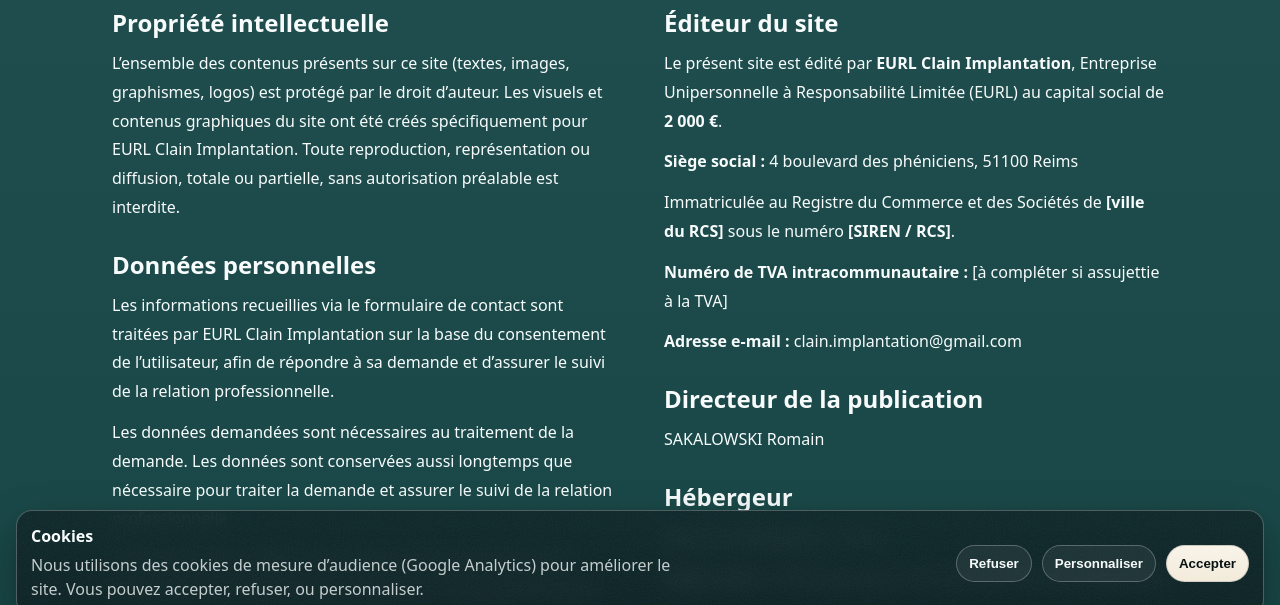
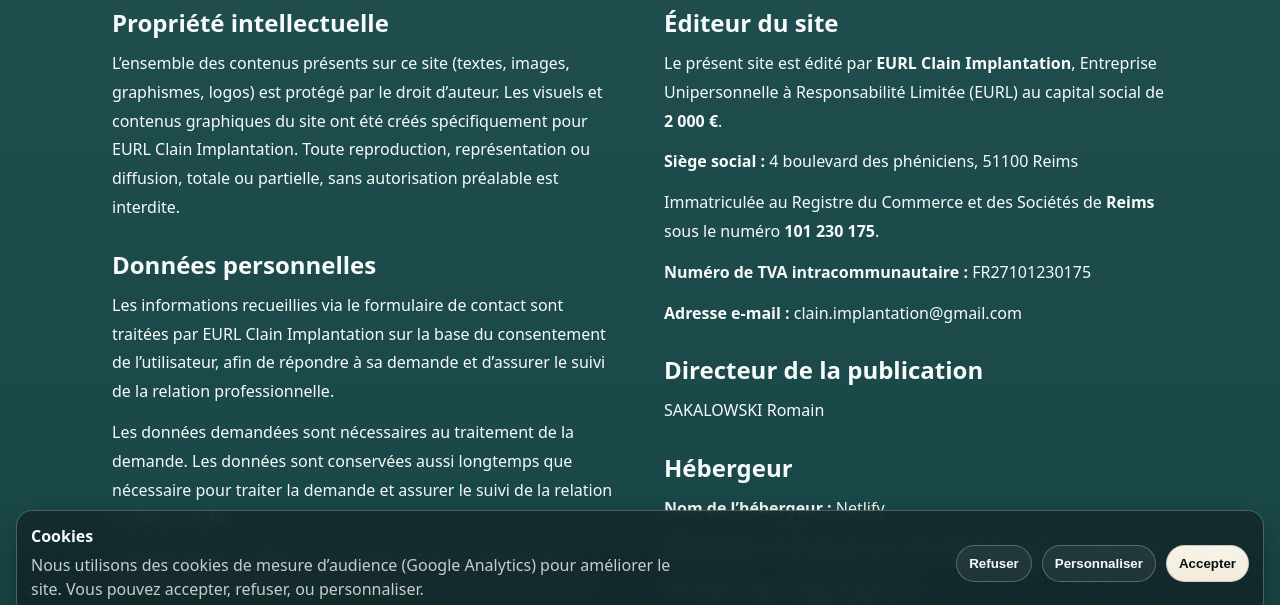
Before and after one commit to RomainSakalowski/Clain-Implantation, a website: page mentions-legales.html in a window 1280 px wide. Shown: the part 168-773 px from the top of the page. Drawn offline with Linux system fonts and the light colour scheme.

Commit message:
Add files via upload

```diff
--- a/mentions-legales.html
+++ b/mentions-legales.html
@@ -107,10 +107,10 @@
                 <p><strong>Siège social :</strong>  4 boulevard des phéniciens, 51100 Reims</p>
                 <p>
                   Immatriculée au Registre du Commerce et des Sociétés de
-                  <strong>[ville du RCS]</strong> sous le numéro
-                  <strong>[SIREN / RCS]</strong>.
+                  <strong>Reims</strong><br> sous le numéro
+                  <strong>101 230 175</strong>.
                 </p>
-                <p><strong>Numéro de TVA intracommunautaire :</strong> [à compléter si assujettie à la TVA]</p>
+                <p><strong>Numéro de TVA intracommunautaire :</strong> FR27101230175</p>
                 <p><strong>Adresse e-mail :</strong> clain.implantation@gmail.com</p>
               </div>
             </article>
```
